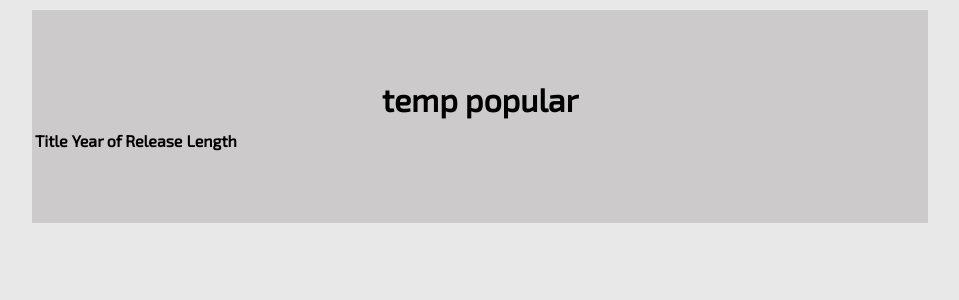
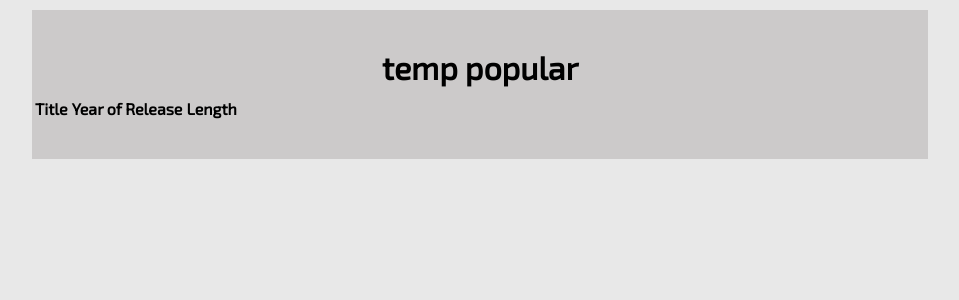
Before and after one commit to Flashpoint0mega/CST8285-F23-Assignment2, a PHP site: page / in a window 1280 px wide. Shown: the part 121-421 px from the top of the page, without its empty margins (160-1119 px from the left). Run offline with PHP 8.4, Linux system fonts and the light colour scheme; data that the repository does not hold is empty.

Commit message:
changed styling

```diff
--- a/Index.php
+++ b/Index.php
@@ -14,7 +14,7 @@
     require_once('database.php');
 
     $db = db_connect();
-    //$page_title = 'Employee'; ?>
+    ?>
         <header>
 
 
--- a/style.css
+++ b/style.css
@@ -82,7 +82,14 @@ body {/*set background colour, font colour, and font family along with the line
 
 
 }
-
+#popularwrap{
+    background-color: #CcCACA;
+    margin-top: 10px;
+    margin-left: 15%;
+    margin-right: 15%;
+    padding-top: 2.5%;
+    padding-bottom: 2.5%;
+}
 
 
 button{/*this modifies any buttons to have a near black backround and white text along with having padding on each side so i can put multiple buttons beside eachother*/
--- a/styleIndex.css
+++ b/styleIndex.css
@@ -3,6 +3,6 @@
     margin-top: 10px;
     margin-left: 15%;
     margin-right: 15%;
-    padding-top: 5%;
-    padding-bottom: 5%;
+    padding-top: 2.5%;
+    padding-bottom: 2.5%;
 }
```
